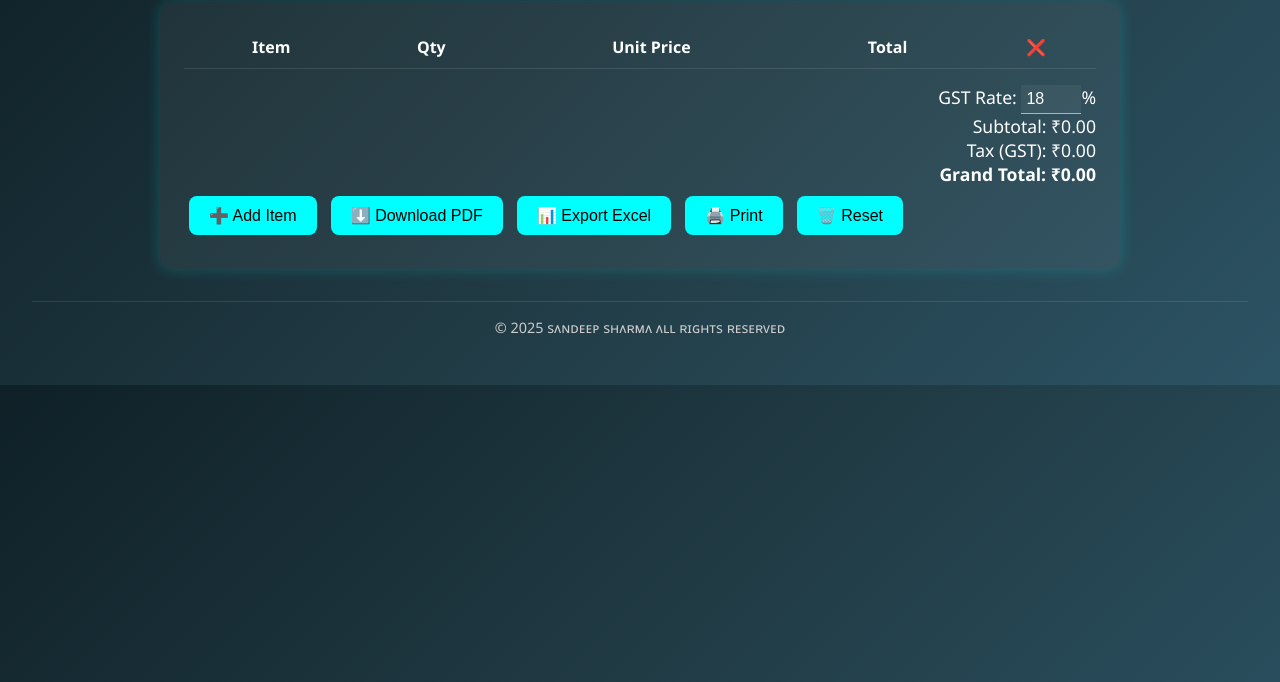
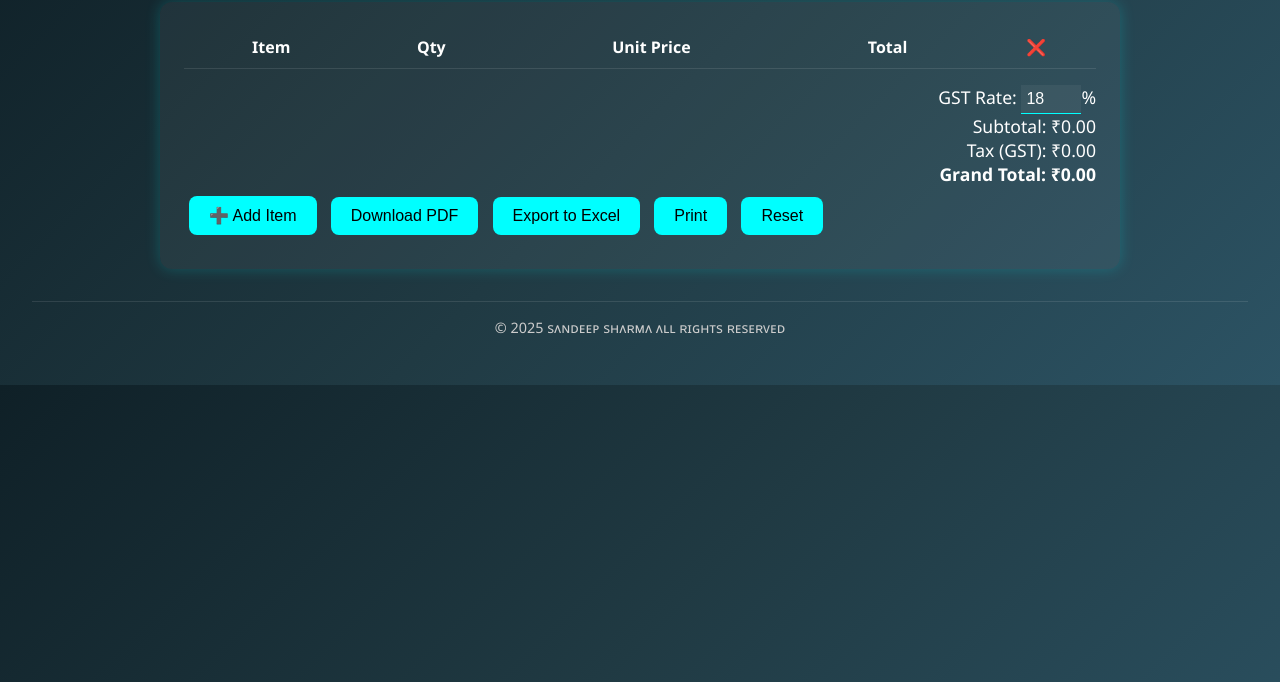
Before and after one commit to itzsandeepshrma/InvoiceX, a plain HTML site: page index.html in a window 1280 px wide. Shown: the part 118-800 px from the top of the page. Drawn offline with Linux system fonts and the light colour scheme.

Commit message:
Update index.html okay

```diff
--- a/index.html
+++ b/index.html
@@ -36,10 +36,10 @@
     </div>
 
     <button class="btn" onclick="addRow()">➕ Add Item</button>
-    <button class="btn" onclick="downloadPDF()">⬇️ Download PDF</button>
-    <button class="btn" onclick="exportExcel()">📊 Export Excel</button>
-    <button class="btn" onclick="window.print()">🖨️ Print</button>
-    <button class="btn" onclick="resetInvoice()">🗑️ Reset</button>
+    <button class="btn" onclick="downloadPDF()">Download PDF</button>
+    <button class="btn" onclick="exportExcel()">Export to Excel</button>
+    <button class="btn" onclick="window.print()">Print</button>
+    <button class="btn" onclick="resetInvoice()">Reset</button>
   </div>
 
   <footer class="footer">
```
